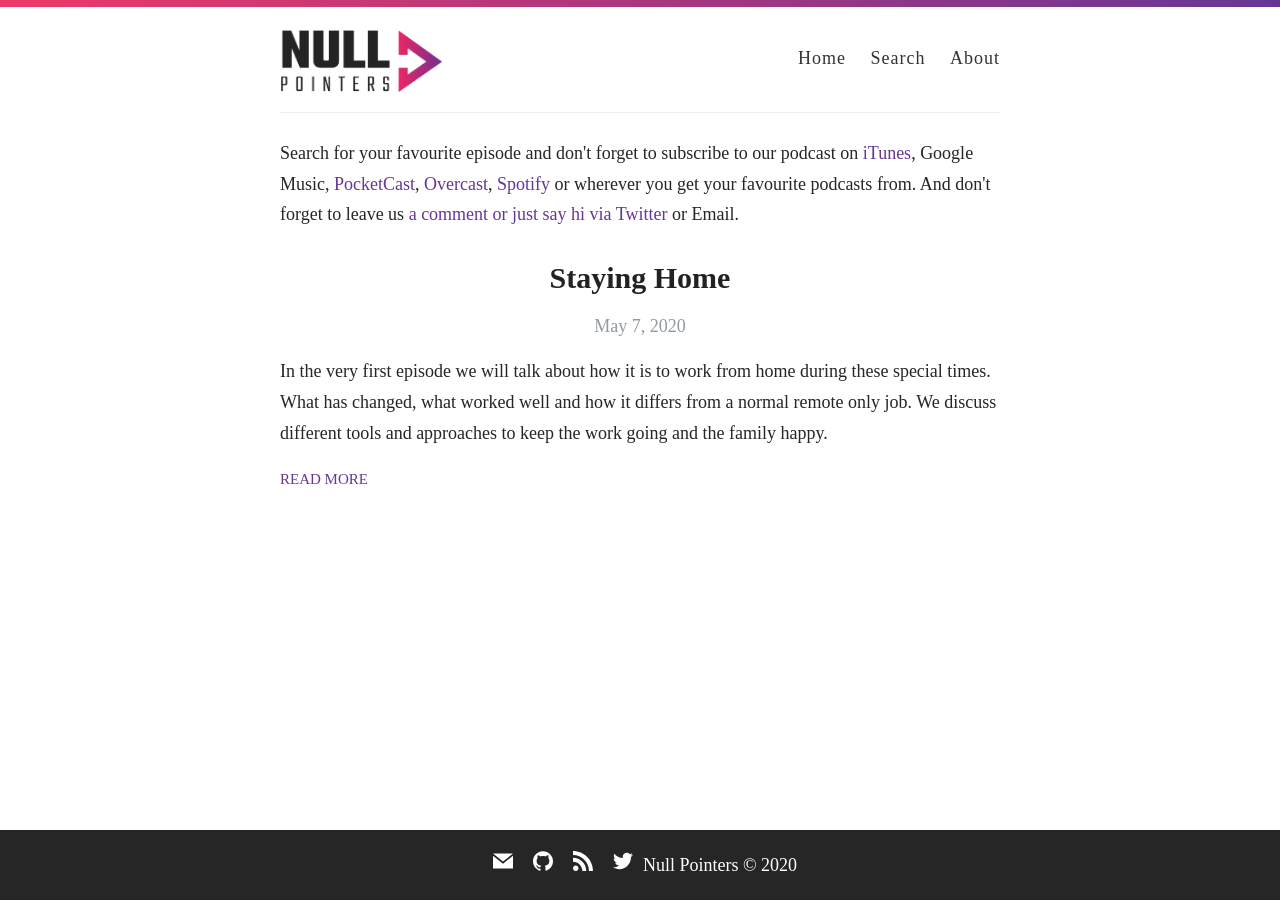
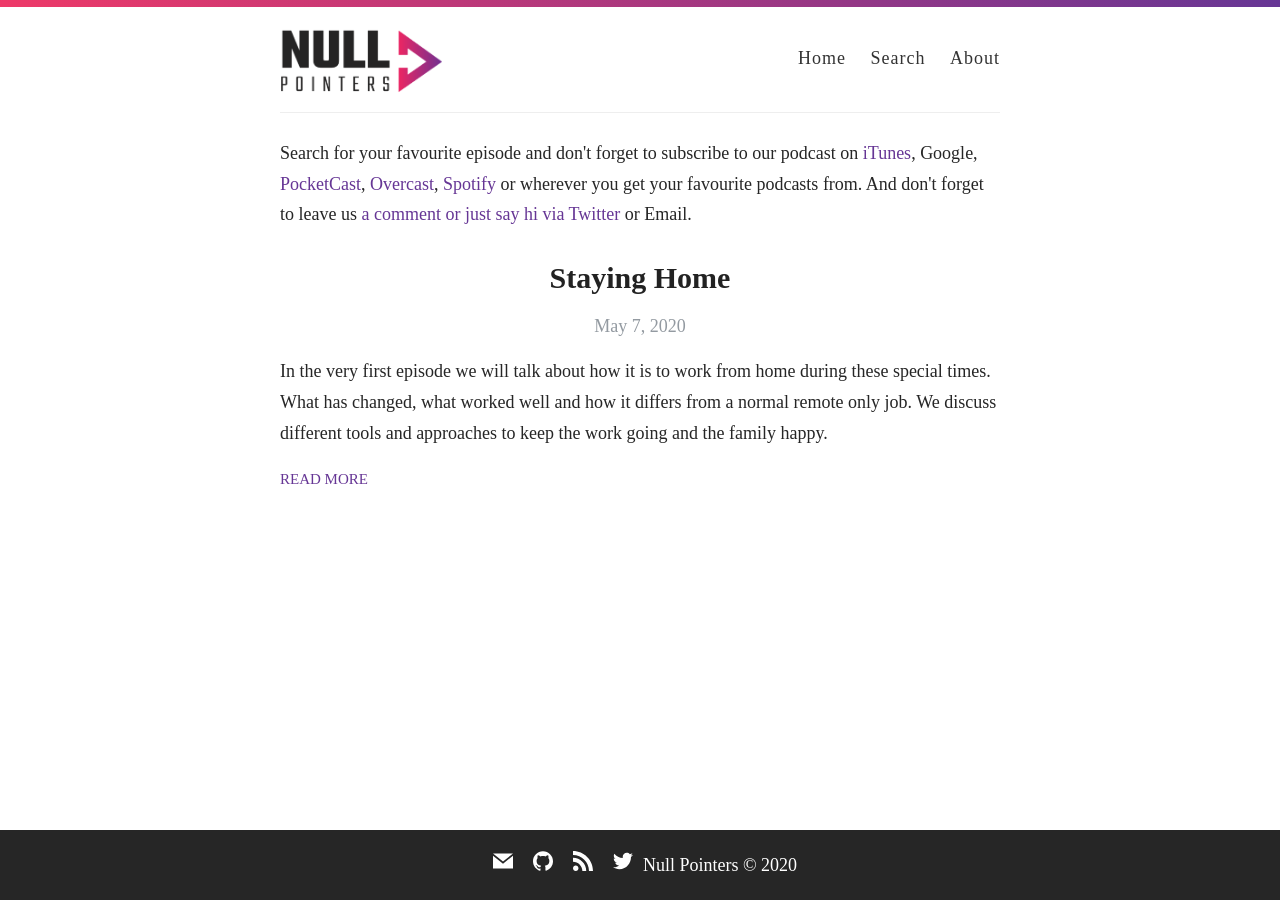
Before and after one commit to nullpointersio/website, a Jekyll site: the page built from index.html, in a window 1280 px wide. Built offline with Jekyll 4.4.1, drawn with Linux system fonts in a browser that asks for light colours; some web fonts are replaced; the list of posts is cut into pages by our own code; some of the changed lines change nothing that is shown.

Commit message:
Small updates

```diff
--- a/_config.yml
+++ b/_config.yml
@@ -35,7 +35,7 @@
 copyright:      "&#x2117; &amp; &#xA9; 2020"
 email: info@nullpointers.io
 
-podcast-feed:			"https://nullpointers/feed/podcast.rss"
+podcast-feed:			"https://nullpointers.io/feed/podcast.rss"
 # apple-podcasts-feed:	"https://pcr.apple.com/asdf"
 # spotify-podcasts-feed:	"https://open.spotify.com/show/asdf"
 # overcast-podcasts-feed:	"https://overcast.fm/itunesXXX/nullpointers"
--- a/_includes/meta.html
+++ b/_includes/meta.html
@@ -23,4 +23,7 @@
     <meta property="og:image" content="{{ site.url }}{{ site.avatar }}"/>
     <meta property="twitter:image" content="{{ site.url }}{{ site.avatar }}"/>
     {% endif %}
-    <meta property="og:site_name" content="Amit Merchant - Software Engineer"/>
+    <meta property="og:site_name" content="{{ site.name }} - {{ site.description }}"/>
+    <meta name="twitter:card" content="summary" />
+    <meta name="twitter:site" content="@nullpointersio" />
+    <meta name="twitter:creator" content="@nullpointersio" />
--- a/_layouts/default.html
+++ b/_layouts/default.html
@@ -22,6 +22,7 @@
     <link rel="icon" type="image/png" sizes="32x32" href="{{ site.baseurl }}/images/favicon-32x32.png">
     <link rel="icon" type="image/png" sizes="96x96" href="{{ site.baseurl }}/images/favicon-96x96.png">
     <link rel="icon" type="image/png" sizes="16x16" href="{{ site.baseurl }}/images/favicon-16x16.png">
+    <link rel="shortcut icon" href="{{ site.baseurl }}/favicon.ico" />
     <link rel="manifest" href="{{ site.baseurl }}/images/manifest.json">
     <meta name="msapplication-TileColor" content="#ffffff">
     <meta name="msapplication-TileImage" content="{{ site.baseurl }}/images/ms-icon-144x144.png">
--- a/index.html
+++ b/index.html
@@ -2,7 +2,7 @@
 layout: default
 ---
 <div class="blurp">
-  <div>Search for your favourite episode and don't forget to subscribe to our podcast on <a href="https://podcasts.apple.com/nl/podcast/null-pointers/id1512641994" target="_blank">iTunes</a>, Google Music, <a href="https://pca.st/podcast/7f97b040-74ca-0138-eddb-0acc26574db2" target="_blank">PocketCast</a>, <a href="https://overcast.fm/itunes1512641994/null-pointers" target="_blank">Overcast</a>, <a href="https://open.spotify.com/show/6X2km5VppEVYIdVjExWlgt?si=x3be9oJZRYKjfDxp_tTPhQ" target="_blank">Spotify</a> or wherever you get your favourite podcasts from. And don't forget to leave us <a href="https://twitter.com/nullpointersio" target="_blank">a comment or just say hi via Twitter</a>  or Email.</div>
+  <div>Search for your favourite episode and don't forget to subscribe to our podcast on <a href="https://podcasts.apple.com/nl/podcast/null-pointers/id1512641994" target="_blank">iTunes</a>, <a href="https://podcasts.google.com/?feed=aHR0cHM6Ly9udWxscG9pbnRlcnMuaW8vZmVlZC9wb2RjYXN0LnJzcw" target="_blank"></a>Google</a>, <a href="https://pca.st/podcast/7f97b040-74ca-0138-eddb-0acc26574db2" target="_blank">PocketCast</a>, <a href="https://overcast.fm/itunes1512641994/null-pointers" target="_blank">Overcast</a>, <a href="https://open.spotify.com/show/6X2km5VppEVYIdVjExWlgt?si=x3be9oJZRYKjfDxp_tTPhQ" target="_blank">Spotify</a> or wherever you get your favourite podcasts from. And don't forget to leave us <a href="https://twitter.com/nullpointersio" target="_blank">a comment or just say hi via Twitter</a>  or Email.</div>
 </div>
 
 <div class="posts">
```
Also changed, not shown: favicon.ico (renamed from images/favicon.ico).
